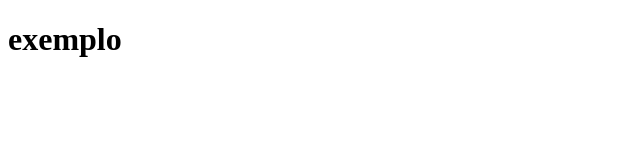
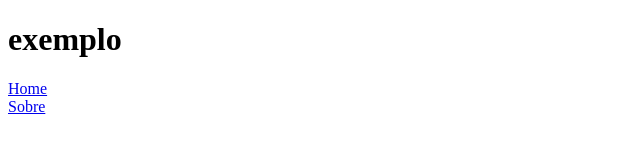
Before and after one commit to CamiloSenaDev/teste, a plain HTML site: page index.html in a window 1280 px wide. Shown: the whole page, without its empty margins (0-640 px from the left). Drawn offline with Linux system fonts and the light colour scheme.

Commit message:
adicionando menu home

```diff
--- a/index.html
+++ b/index.html
@@ -8,6 +8,8 @@
 <body>
     <header>
         <h1>exemplo</h1>
+        <nav><a href="home.html">Home</a></nav>
+        <nav><a href="sobre.html">Sobre</a></nav>
     </header>
 
 </body>
```
